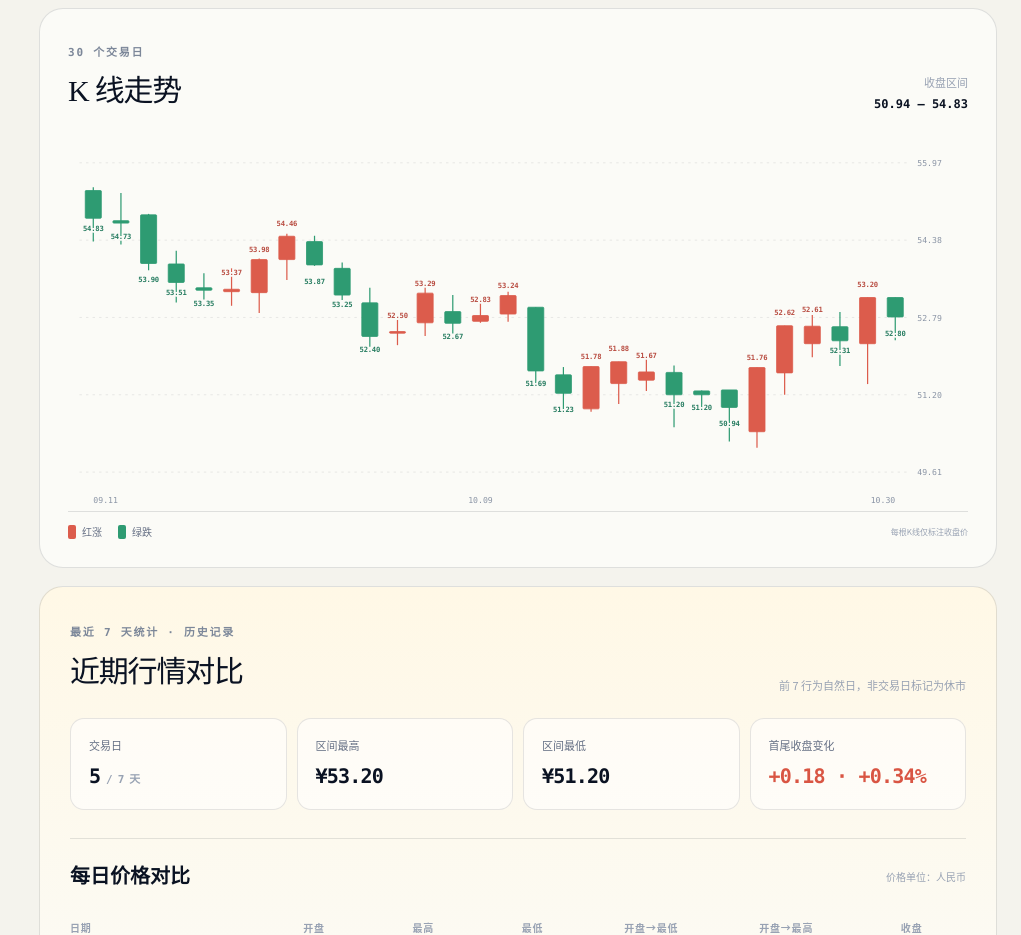
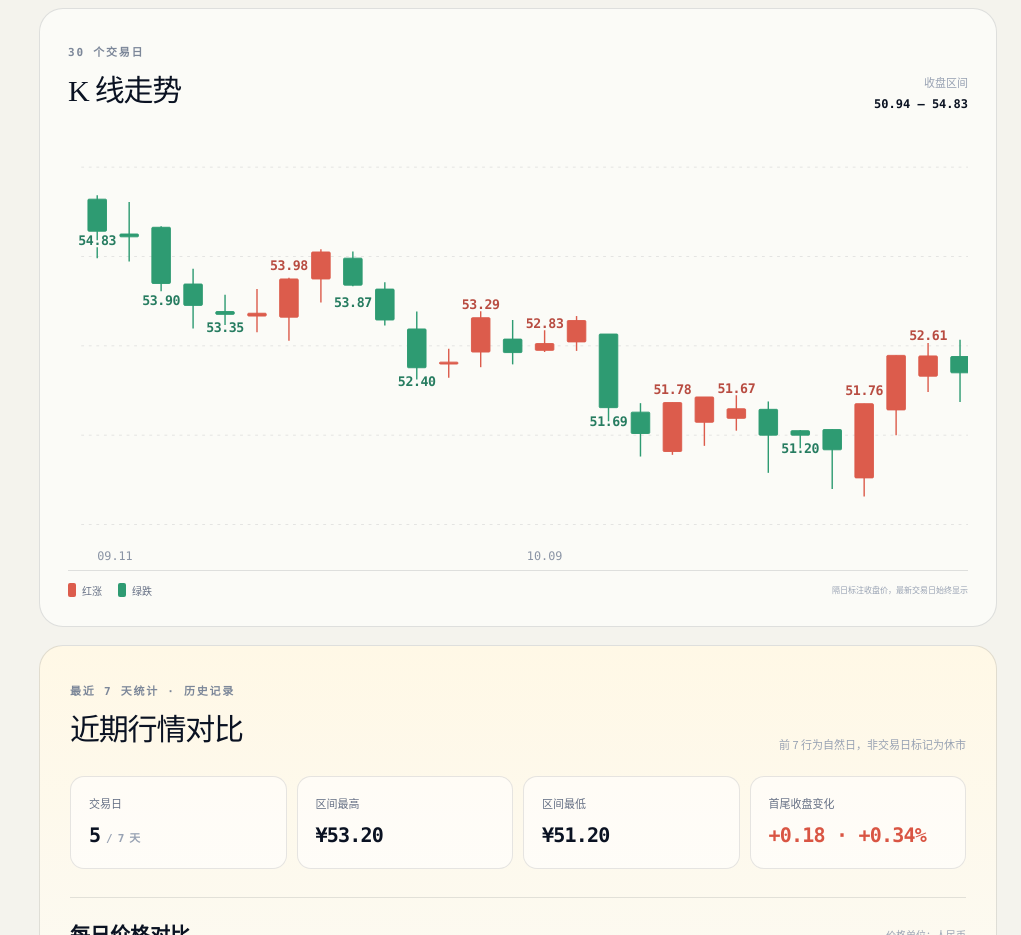
Before and after one commit to ai-stock-cn/a-share-value-board, a Next.js app: page / in a window 1280 px wide. Shown: the part 780-1715 px from the top of the page, without its empty margins (259-1280 px from the left). Built offline with nearby package versions, Linux system fonts and the light colour scheme.

Commit message:
Increase candlestick chart readability

```diff
--- a/app/StockDashboard.tsx
+++ b/app/StockDashboard.tsx
@@ -569,7 +569,7 @@ export default function StockDashboard() {
                   <div className="kline-legend" aria-label="K线颜色说明">
                     <span><i className="up" />红涨</span>
                     <span><i className="down" />绿跌</span>
-                    <small>每根K线仅标注收盘价</small>
+                    <small>隔日标注收盘价，最新交易日始终显示</small>
                   </div>
                 </article>
               </section>
@@ -850,6 +850,8 @@ function KLineChart({ quotes }: { quotes: DailyQuote[] }) {
               : quote.close < quote.open
                 ? "candle-down"
                 : "candle-flat";
+          const showCloseLabel =
+            index % 2 === 0 || index === quotes.length - 1;
 
           return (
             <g
@@ -876,6 +878,7 @@ function KLineChart({ quotes }: { quotes: DailyQuote[] }) {
                 height={bodyHeight}
                 rx={1}
               />
+              {showCloseLabel && (
                 <text
                   className="candle-price-label close"
                   x={centerX}
@@ -885,6 +888,7 @@ function KLineChart({ quotes }: { quotes: DailyQuote[] }) {
                 >
                   {quote.close.toFixed(2)}
                 </text>
+              )}
             </g>
           );
         })}
--- a/app/globals.css
+++ b/app/globals.css
@@ -1666,7 +1666,7 @@ footer {
 .kline-chart {
   display: block;
   width: 100%;
-  min-width: 820px;
+  min-width: 1040px;
   height: auto;
 }
 
@@ -1680,7 +1680,7 @@ footer {
 .kline-date-label {
   fill: #8a94a5;
   font-family: ui-monospace, SFMono-Regular, Menlo, monospace;
-  font-size: 10px;
+  font-size: 12.5px;
 }
 
 .kline-candle {
@@ -1718,14 +1718,14 @@ footer {
 .candle-price-label {
   fill: #7d8796;
   font-family: ui-monospace, SFMono-Regular, Menlo, monospace;
-  font-size: 8.8px;
-  font-weight: 700;
+  font-size: 14px;
+  font-weight: 800;
   letter-spacing: -0.03em;
   pointer-events: none;
   paint-order: stroke;
   stroke: var(--panel);
   stroke-linejoin: round;
-  stroke-width: 4px;
+  stroke-width: 5px;
 }
 
 .kline-candle.candle-up .candle-price-label {
@@ -2020,7 +2020,7 @@ footer {
   }
 
   .kline-chart {
-    min-width: 760px;
+    min-width: 960px;
   }
 
   .kline-legend small {
```
Also changed, not shown: 1 other file (tests, documents, lock files or other folders). Lines whose indentation alone changed are shown as unchanged.
